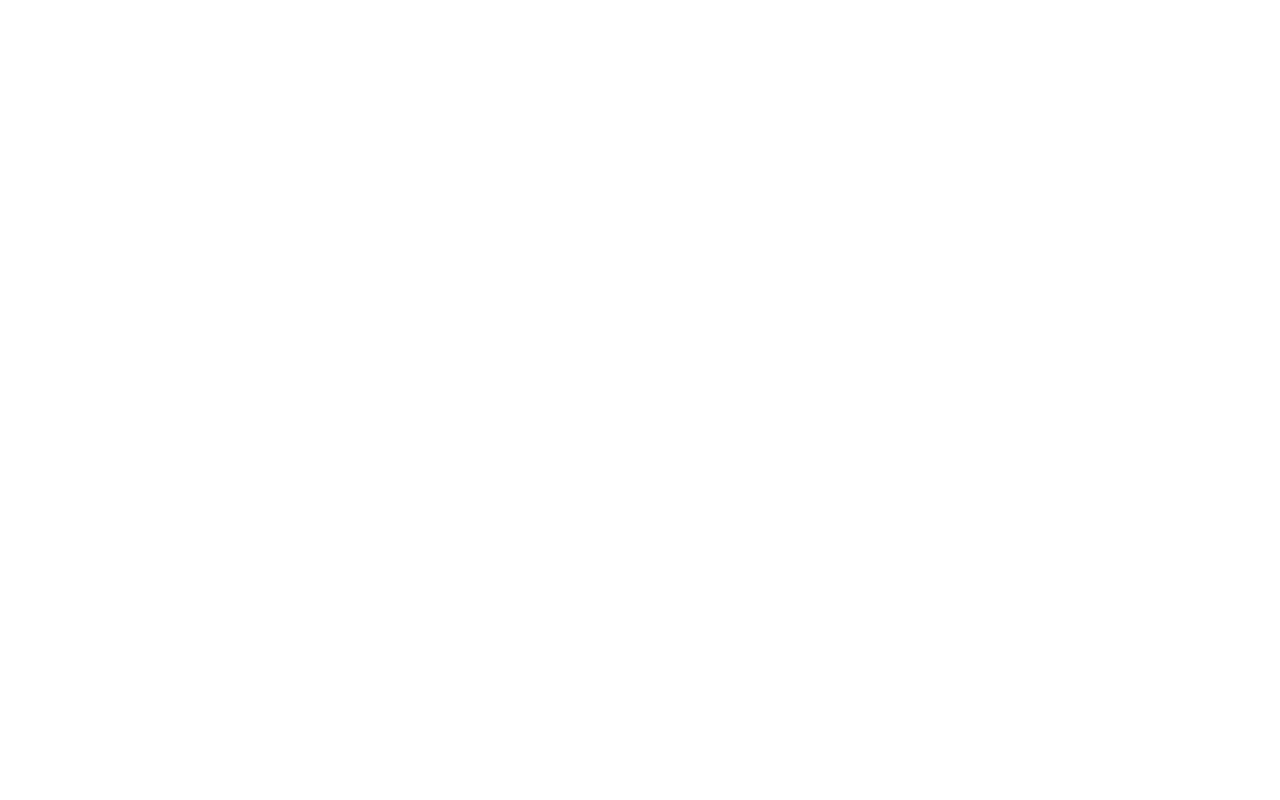
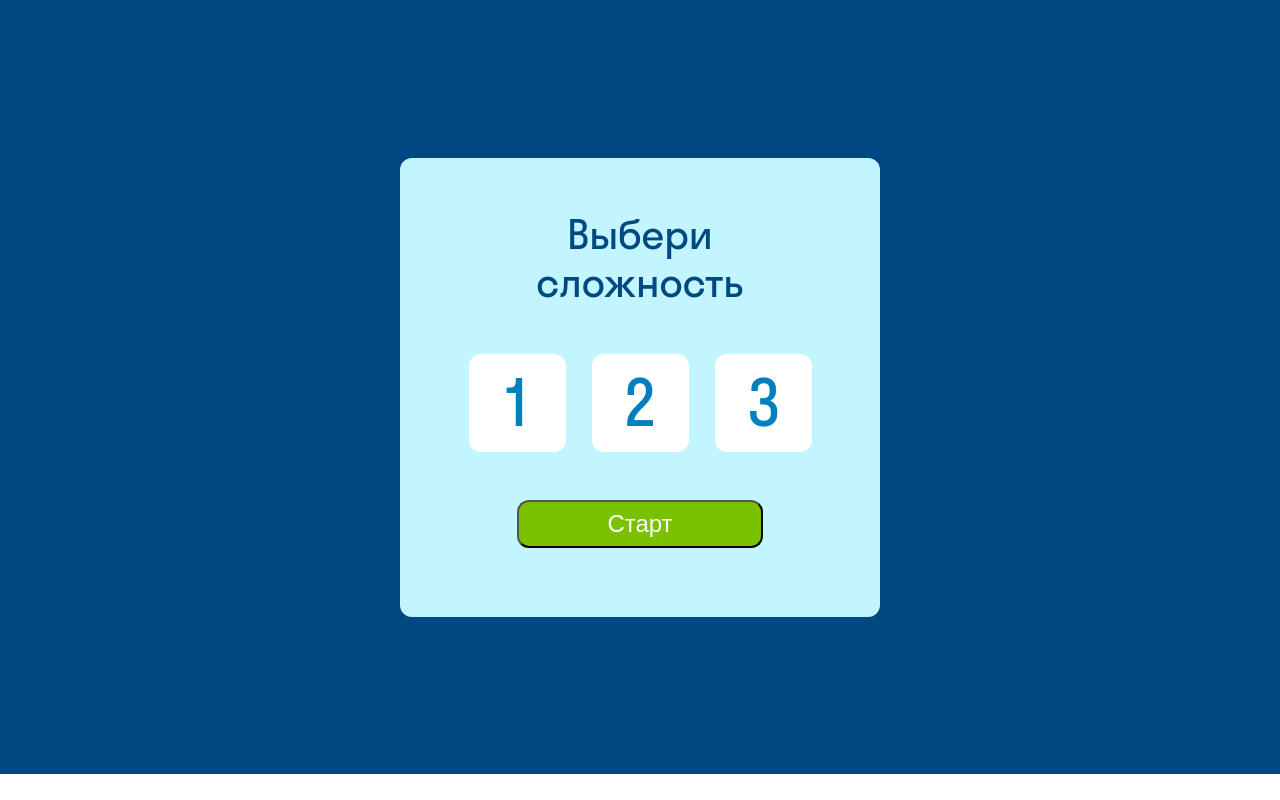
Before and after one commit to Aleksey8622/card_game, a plain HTML site: page index.html in a window 1280 px wide. Drawn offline with Linux system fonts and the light colour scheme; files whose address does not match are found by name.

Commit message:
сделал верстку

```diff
--- a/index.html
+++ b/index.html
@@ -1,12 +1,35 @@
 <!DOCTYPE html>
 <html lang="en">
+
 <head>
     <meta charset="UTF-8">
     <meta http-equiv="X-UA-Compatible" content="IE=edge">
     <meta name="viewport" content="width=device-width, initial-scale=1.0">
+    <link rel="stylesheet" href="style.css">
     <title>Document</title>
 </head>
+
 <body>
-
+    <div class="container center">
+        <div class="box">
+            <div class="title">Выбери сложность</div>
+            <div class="radio-toolbar">
+                <div class="radio-button">
+                    <input type="radio" id="radio1" name="radios" value="radio1">
+                    <label for="radio1">1</label>
+                </div>
+                <div class="radio-button">
+                    <input type="radio" id="radio2" name="radios" value="radio2">
+                    <label for="radio2">2</label>
+                </div>
+                <div class="radio-button">
+                    <input type="radio" id="radio3" name="radios" value="radio3">
+                    <label for="radio3">3</label>
+                </div>
+            </div>
+            <button class="button-start">Старт</button>
+        </div>
+    </div>
 </body>
+<script type="module" src="./module/main.js"></script>
 </html>
--- /dev/null
+++ b/module/main.js
@@ -0,0 +1,7 @@
+const conteinerElement = document.querySelector("container");
+
+function getRender() {
+
+    const blokHtml =
+
+}
--- a/style.css
+++ b/style.css
@@ -0,0 +1,113 @@
+@font-face {
+    font-family: "StratosSkyeng";
+    src: url(./fonts/stratosskyengweb-regular.woff) format("woff"),
+        url(./fonts/stratosskyengweb-regular.woff2) format("woff2");
+
+    font-weight: normal;
+}
+
+* {
+    margin: 0;
+    padding: 0;
+}
+
+a {
+    text-decoration: none;
+}
+
+body {
+    font-family: "StratosSkyeng", sans-serif;
+
+}
+
+.center {
+    padding-left: calc(50% - 240px);
+    padding-right: calc(50% - 240px);
+
+}
+
+.container {
+    display: flex;
+    align-items: center;
+    padding-top: 158px;
+    padding-bottom: 157px;
+    background: #004980;
+
+}
+
+
+.box {
+    display: flex;
+    flex-direction: column;
+    align-items: center;
+    row-gap: 48px;
+    width: 480px;
+    height: 459px;
+    border-radius: 12px;
+    background: #C2F5FF;
+
+
+}
+
+.title {
+    width: 208px;
+    height: 96px;
+    color: #004980;
+    font-size: 40px;
+    font-style: normal;
+    font-weight: 400;
+    line-height: 48px;
+    padding-top: 52px;
+    text-align: center;
+}
+
+
+.radio-toolbar {
+    display: flex;
+    column-gap: 26px;
+    justify-content: center;
+}
+
+.radio-toolbar input[type="radio"] {
+    display: none;
+}
+
+
+.radio-button {
+    display: flex;
+    width: 97px;
+    height: 98px;
+    flex-direction: column;
+    justify-content: center;
+    flex-shrink: 0;
+    color: #0080C1;
+    text-align: center;
+    font-family: StratosSkyeng;
+    font-size: 64px;
+    font-style: normal;
+    font-weight: 400;
+    line-height: 72px;
+    border-radius: 12px;
+    background: #FFF;
+
+}
+
+.button-start {
+    display: flex;
+    width: 246px;
+    height: 48px;
+    flex-direction: column;
+    justify-content: center;
+    align-items: center;
+    flex-shrink: 0;
+    font-size: 24px;
+    font-style: normal;
+    font-weight: 400;
+    line-height: 32px;
+    color: #FFF;
+    text-align: center;
+    font-variant-numeric: lining-nums proportional-nums;
+    border-radius: 12px;
+    background: var(--salad-60, #7AC100);
+
+}
```
Also changed, not shown: 1 other file.
